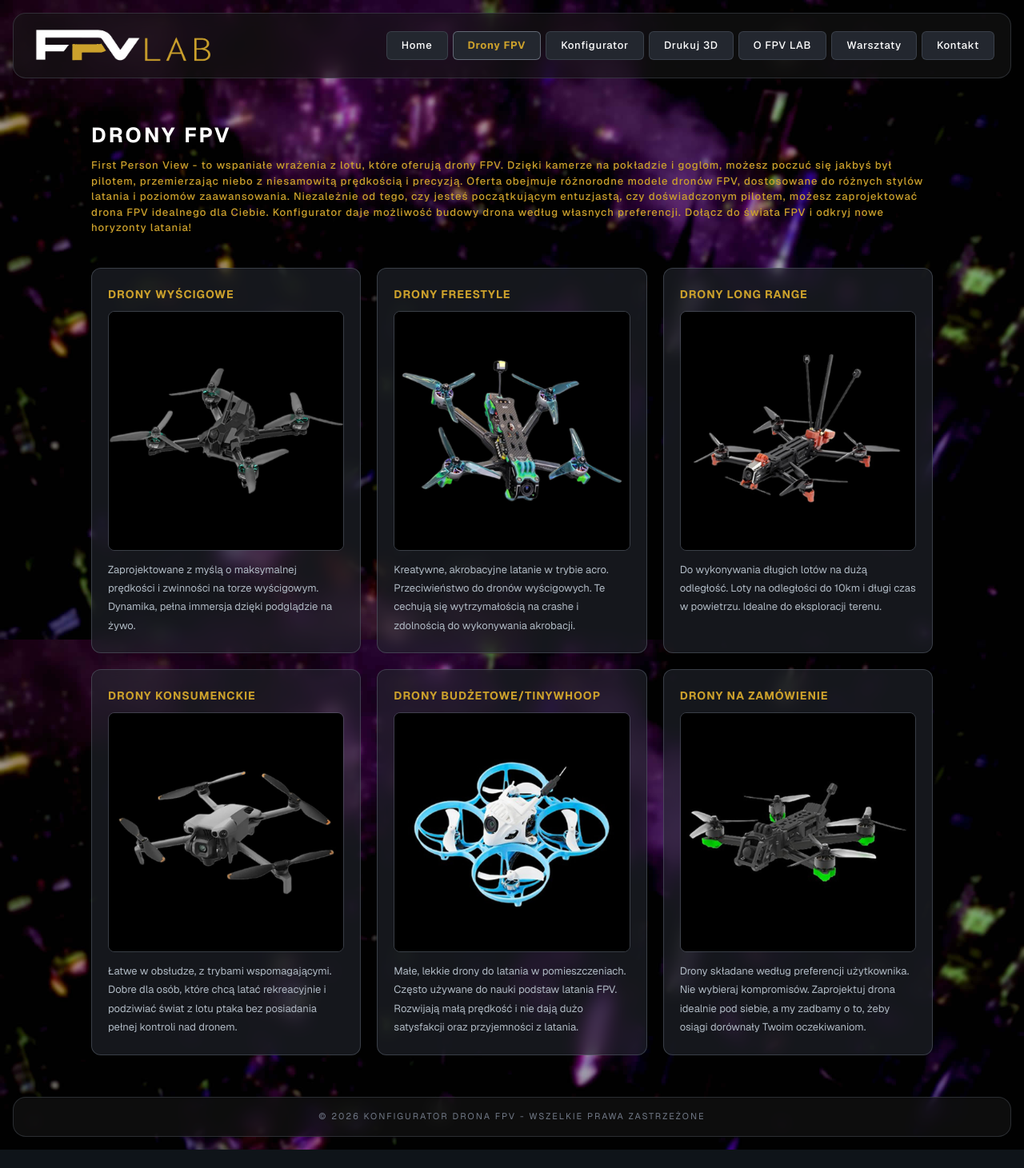
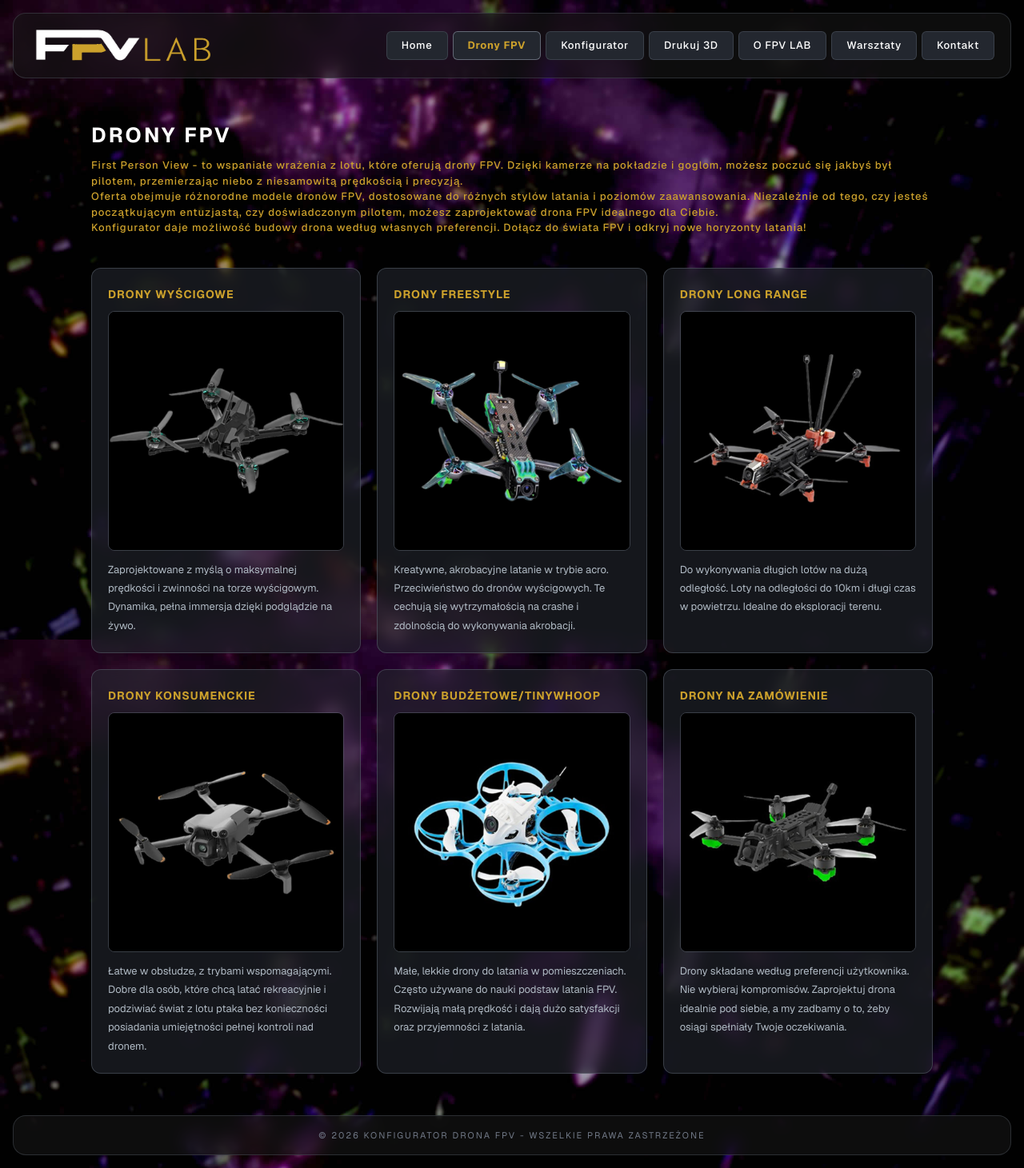
Before and after one commit to SPAxGame/fpvlab, a Next.js app: page /drony-fpv in a window 1280 px wide. Shown: the whole page at 80% size. Before the commit the page ends 1438 px from the top, so only its background shows below. Built offline with nearby package versions, Linux system fonts and the light colour scheme.

Commit message:
poprawa pisowni

```diff
--- a/app/drony-fpv/page.tsx
+++ b/app/drony-fpv/page.tsx
@@ -66,7 +66,9 @@ export default function DronyFPVPage() {
             fontWeight: 500,
           }}
         >
-          First Person View - to wspaniałe wrażenia z lotu, które oferują drony FPV. Dzięki kamerze na pokładzie i goglom, możesz poczuć się jakbyś był pilotem, przemierzając niebo z niesamowitą prędkością i precyzją. Oferta obejmuje różnorodne modele dronów FPV, dostosowane do różnych stylów latania i poziomów zaawansowania. Niezależnie od tego, czy jesteś początkującym entuzjastą, czy doświadczonym pilotem, możesz zaprojektować drona FPV idealnego dla Ciebie. Konfigurator daje możliwość budowy drona według własnych preferencji. Dołącz do świata FPV i odkryj nowe horyzonty latania!
+          First Person View - to wspaniałe wrażenia z lotu, które oferują drony FPV. Dzięki kamerze na pokładzie i goglom, możesz poczuć się jakbyś był pilotem, przemierzając niebo z niesamowitą prędkością i precyzją.
+          <p>Oferta obejmuje różnorodne modele dronów FPV, dostosowane do różnych stylów latania i poziomów zaawansowania. Niezależnie od tego, czy jesteś początkującym entuzjastą, czy doświadczonym pilotem, możesz zaprojektować drona FPV idealnego dla Ciebie.</p>
+          <p>Konfigurator daje możliwość budowy drona według własnych preferencji. Dołącz do świata FPV i odkryj nowe horyzonty latania!</p>
         </p>
 
         <DronyFPVClient
@@ -88,17 +90,17 @@ export default function DronyFPVPage() {
             },
             {
               title: "Drony konsumenckie",
-              desc: "Łatwe w obsłudze, z trybami wspomagającymi. Dobre dla osób, które chcą latać rekreacyjnie i podziwiać świat z lotu ptaka bez posiadania pełnej kontroli nad dronem.",
+              desc: "Łatwe w obsłudze, z trybami wspomagającymi. Dobre dla osób, które chcą latać rekreacyjnie i podziwiać świat z lotu ptaka bez konieczności posiadania umiejętności pełnej kontroli nad dronem.",
               image: images[3],
             },
             {
               title: "Drony budżetowe/tinywhoop",
-              desc: "Małe, lekkie drony do latania w pomieszczeniach. Często używane do nauki podstaw latania FPV. Rozwijają małą prędkość i nie dają dużo satysfakcji oraz przyjemności z latania.",
+              desc: "Małe, lekkie drony do latania w pomieszczeniach. Często używane do nauki podstaw latania FPV. Rozwijają małą prędkość i dają dużo satysfakcji oraz przyjemności z latania.",
               image: images[4],
             },
             {
               title: "Drony na zamówienie",
-              desc: "Drony składane według preferencji użytkownika. Nie wybieraj kompromisów. Zaprojektuj drona idealnie pod siebie, a my zadbamy o to, żeby osiągi dorównały Twoim oczekiwaniom.",
+              desc: "Drony składane według preferencji użytkownika. Nie wybieraj kompromisów. Zaprojektuj drona idealnie pod siebie, a my zadbamy o to, żeby osiągi spełniały Twoje oczekiwania.",
               image: images[5],
             },
           ]}
--- a/app/drukuj-3d/page.tsx
+++ b/app/drukuj-3d/page.tsx
@@ -156,7 +156,7 @@ export default function Drukuj3DPage() {
 
               <p style={{ fontSize: 14, lineHeight: 2, color: "var(--sub-text)", margin: "0 0 16px" }}>
                 Do dyspozycji drukarka{" "}
-                <strong style={{ color: "var(--sub-subtitle)" }}>Prusa MK4S+</strong> —
+                <strong style={{ color: "var(--sub-subtitle)" }}>Prusa MK4S+</strong> -
                 jedna z najdokładniejszych i najbardziej niezawodnych maszyn FDM na rynku.
                 Możesz przesłać własny plik <strong>.STL</strong>, <strong>.STEP</strong> lub
                 {" "}<strong>.3MF</strong>, wybrać materiał i kolor, a gotowy element dotrze
--- a/app/homepage-client.tsx
+++ b/app/homepage-client.tsx
@@ -157,7 +157,7 @@ export default function HomepageClient({
             >
               {[
                 "Skonfiguruj swojego drona FPV według własnych potrzeb i preferencji.",
-                "Nieograniczone możliwości. Wybieraj z najlepszych przetestowanychpodzespołów.",
+                "Nieograniczone możliwości. Wybieraj z najlepszych przetestowanych podzespołów.",
                 "Porównuj buildy między sobą, by wybrać najlepszy dla siebie.",
                 "Wycena od ręki, bez konieczności logowania.",
                 "Zapisz w pdf, wydrukuj lub wyślij do nas swoją konfigurację do konsultacji.",
@@ -283,12 +283,12 @@ export default function HomepageClient({
           </h2>
           <div className="grid grid-cols-2 sm:grid-cols-3 gap-3">
             {[
-              "Intuicyjna obsługa – szybki proces bez zbędnych kroków.",
-              "Gwarancja kompatybilności – system blokujący wybór niepasujących części",
-              "Inteligentny dobór komponentów – wsparcie w wyborze podzespołów",
-              "Optymalizacja kosztów – pełna kontrola nad budżetem",
-              "Wycena w czasie rzeczywistym – kosztorys widoczny przy każdej zmianie",
-              "Łatwość modyfikacji – błyskawiczna podmiana elementów w projekcie",
+              "Intuicyjna obsługa - szybki proces bez zbędnych kroków.",
+              "Gwarancja kompatybilności - system blokujący wybór niepasujących części",
+              "Inteligentny dobór komponentów - wsparcie w wyborze podzespołów",
+              "Optymalizacja kosztów - pełna kontrola nad budżetem",
+              "Wycena w czasie rzeczywistym - kosztorys widoczny przy każdej zmianie",
+              "Łatwość modyfikacji - błyskawiczna podmiana elementów w projekcie",
             ].map((word) => (
               <div
                 key={word}
```
